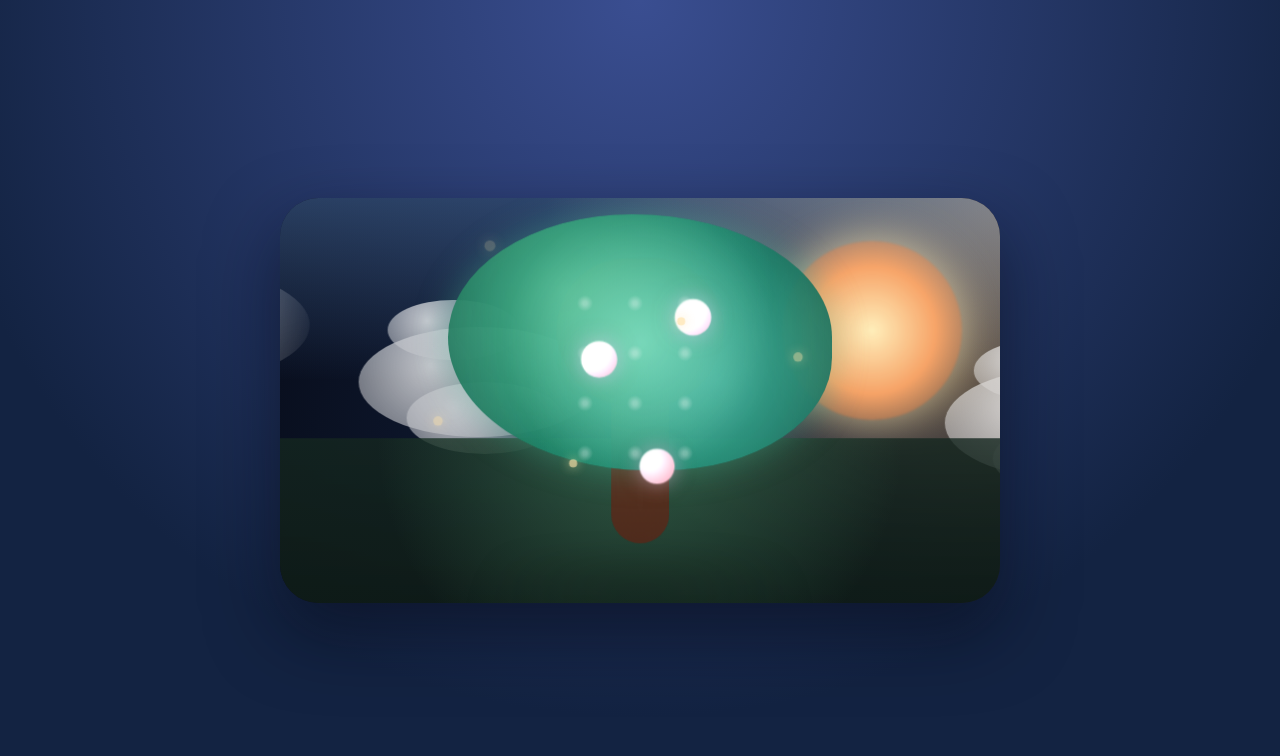
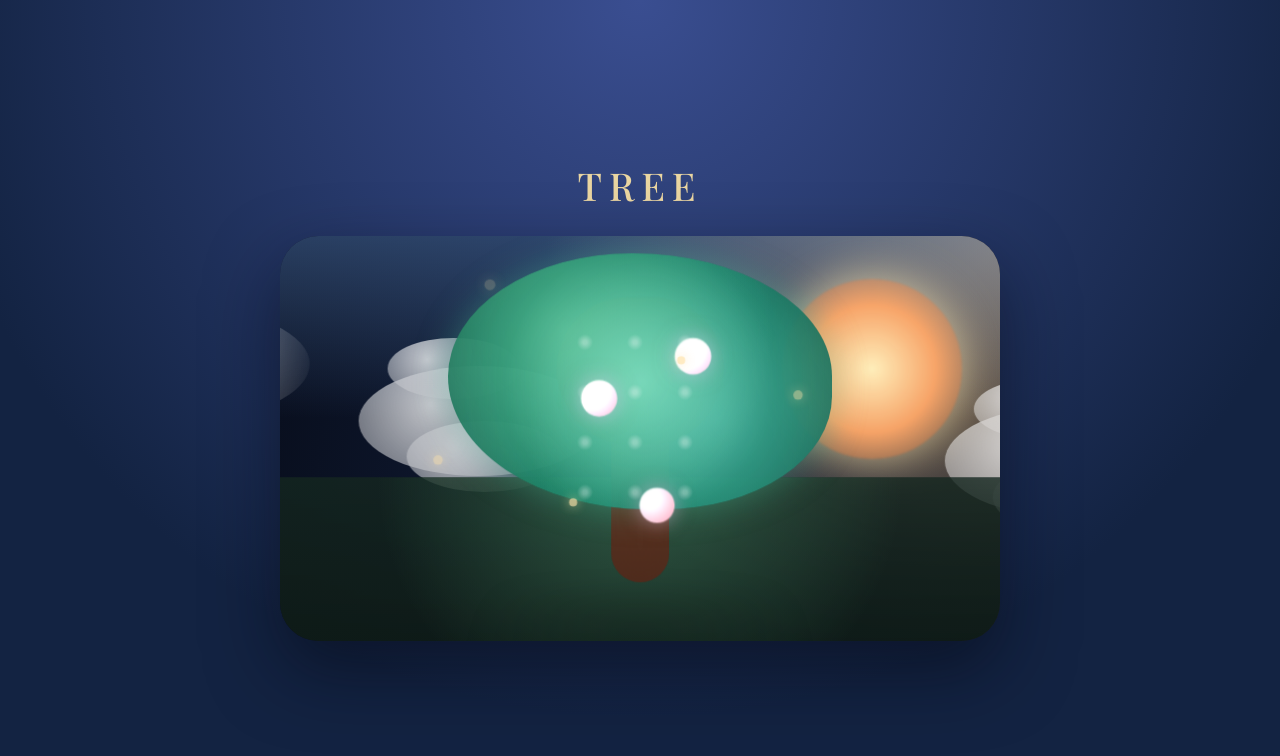
Before and after one commit to ir272/7, a plain HTML site: page index.html in a window 1280 px wide. Drawn offline with nearby package versions, Linux system fonts and the light colour scheme.

Commit message:
test
bruh

```diff
--- a/index.html
+++ b/index.html
@@ -14,6 +14,7 @@
   </head>
   <body>
     <h1 class="visually-hidden">Whispering Tree Grove</h1>
+    <p class="grove__title" aria-hidden="true">Tree</p>
     <main
       class="grove"
       aria-label="A stylized floating tree scene that reacts to pointer movement"
--- a/styles.css
+++ b/styles.css
@@ -37,6 +37,17 @@ body {
   align-items: center;
   justify-content: center;
   padding: clamp(1.5rem, 3vw, 3rem);
+}
+
+.grove__title {
+  margin: 0 0 clamp(1rem, 2vw, 1.75rem);
+  font-family: "Playfair Display", "Quicksand", system-ui, sans-serif;
+  font-size: clamp(1.5rem, 3vw, 2.5rem);
+  letter-spacing: 0.18em;
+  text-transform: uppercase;
+  color: var(--accent);
+  text-align: center;
+  opacity: 0.9;
 }
 
 .visually-hidden {
```
